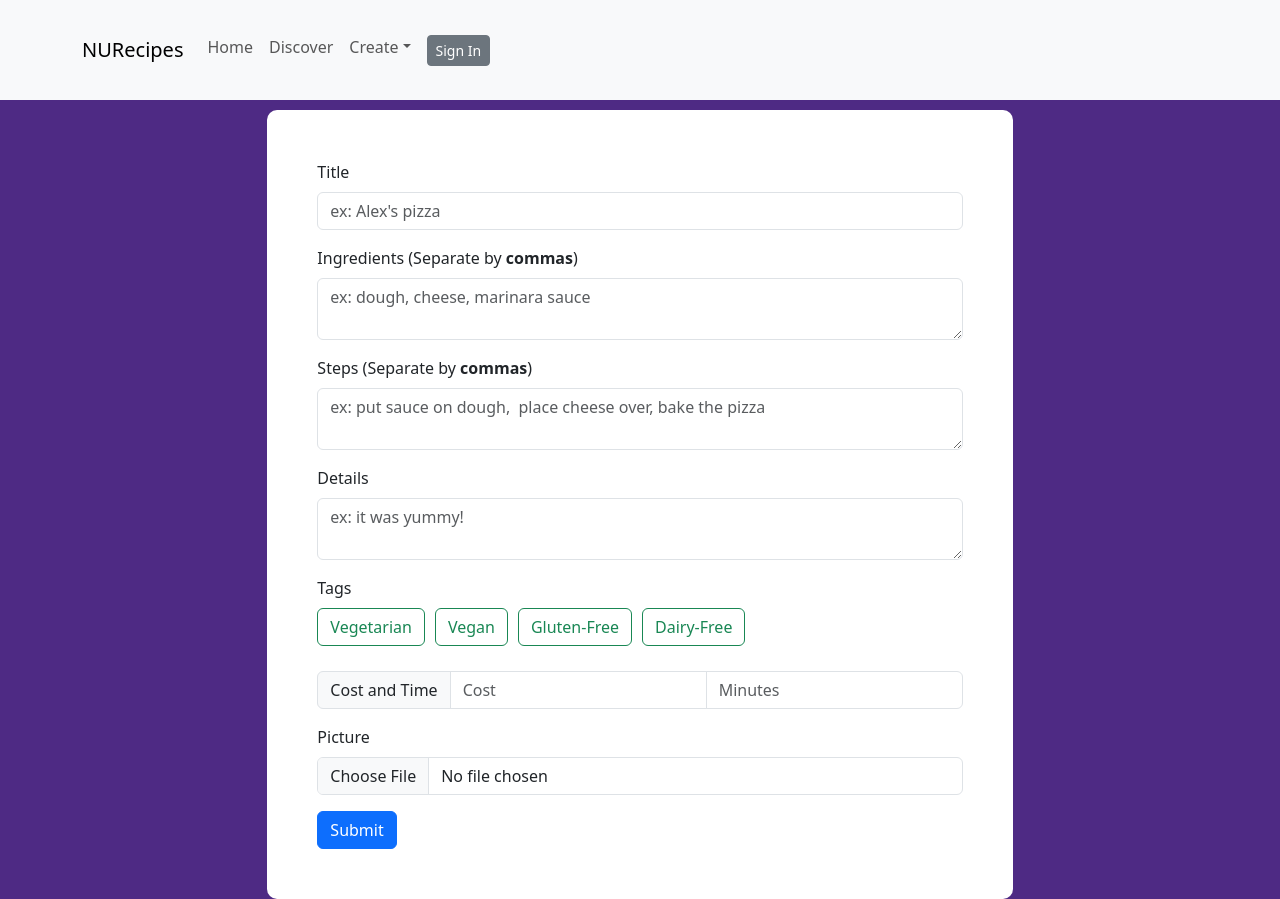
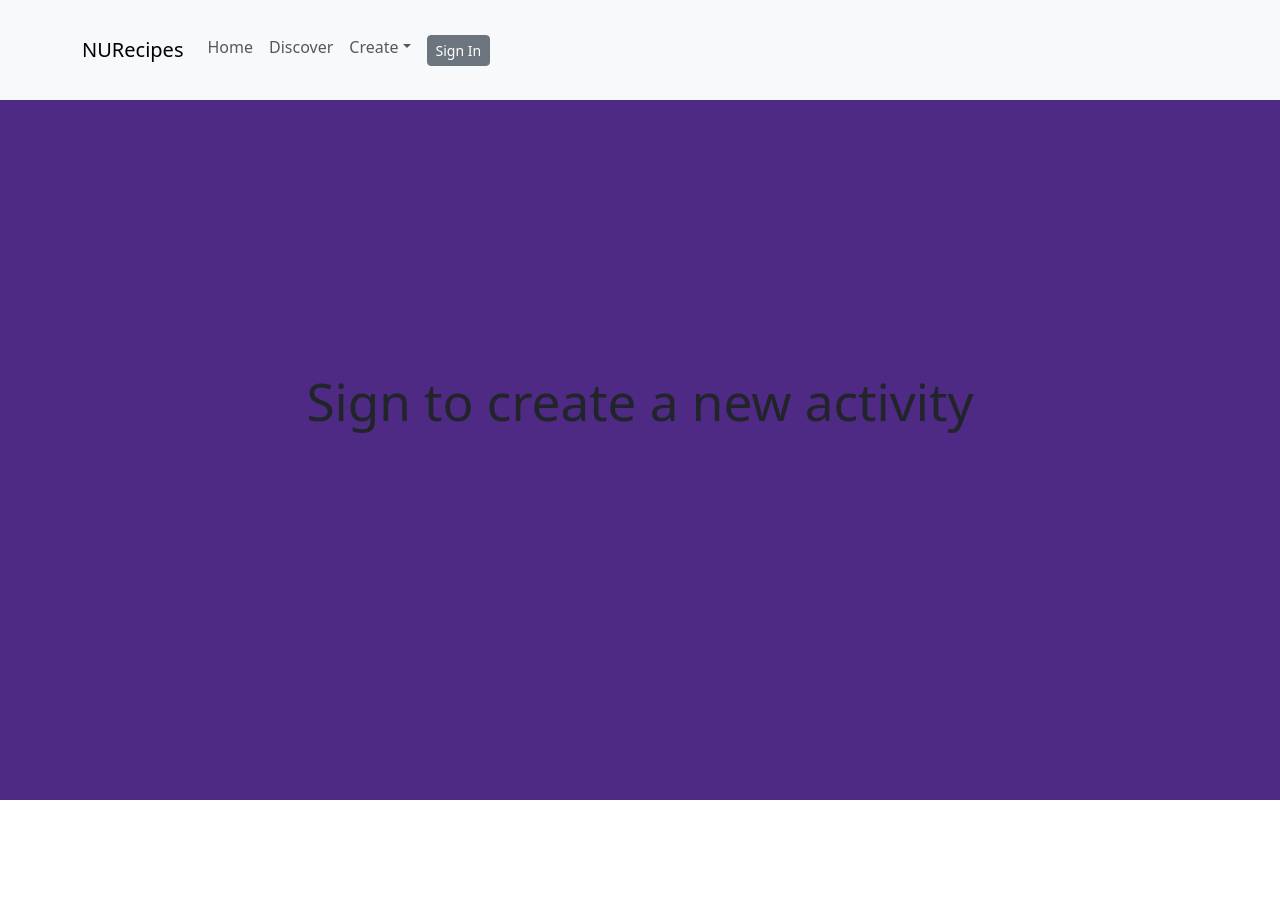
Before and after one commit to cs394-s23/NURecipes, a React (Vite) app: page /create_post in a window 1280 px wide. After the commit the page ends 800 px from the top, so only its background shows below. Built offline with nearby package versions, Linux system fonts and the light colour scheme; no server answers; the database is empty.

Commit message:
Lena login stuff

```diff
--- a/src/components/Create_Activity.jsx
+++ b/src/components/Create_Activity.jsx
@@ -8,6 +8,9 @@ import ToggleButton from "react-bootstrap/ToggleButton";
 import storage from "../utilities/firebase.js";
 import { ref, uploadBytesResumable, getDownloadURL } from "firebase/storage";
 import { useNavigate } from "react-router-dom";
+
+import { useUserState } from "../utilities/firebase.js";
+
 
 const Create_Activity = ({ data }) => {
   const [veggie, setVeggie] = useState(false);
@@ -46,7 +49,11 @@ const Create_Activity = ({ data }) => {
     // navigate(`/discover/`);
   };
 
+
+  const [user] = useUserState();
+
   //need title, picture, ingredients, steps, cost, time
+  if (user) {
     return (
       <div>
         <Form className="create-form" onSubmit={onFormSubmit}>
@@ -79,6 +86,10 @@ const Create_Activity = ({ data }) => {
         </Form>
       </div>
     );
+  }
+  else {
+    return <h1>Sign to create a new activity</h1>
+  }
 };
 
 export default Create_Activity;
--- a/src/components/Create_Post.jsx
+++ b/src/components/Create_Post.jsx
@@ -8,6 +8,8 @@ import ToggleButton from "react-bootstrap/ToggleButton";
 import storage from "../utilities/firebase.js";
 import { ref, uploadBytesResumable, getDownloadURL } from "firebase/storage";
 import { useNavigate } from "react-router-dom";
+
+import { useUserState } from "../utilities/firebase.js";
 
 const Create_Post = ({ data }) => {
   const [veggie, setVeggie] = useState(false);
@@ -102,6 +104,9 @@ const Create_Post = ({ data }) => {
     );
   };
 
+  const [user] = useUserState();
+
+  if (user) {
   //need title, picture, ingredients, steps, cost, time
     return (
       <div>
@@ -206,6 +211,10 @@ const Create_Post = ({ data }) => {
         </Form>
       </div>
     );
+  }
+  else {
+    return <h1>Sign to create a new activity</h1>
+  }
 };
 
 export default Create_Post;
```
Lines whose indentation alone changed are shown as unchanged.
